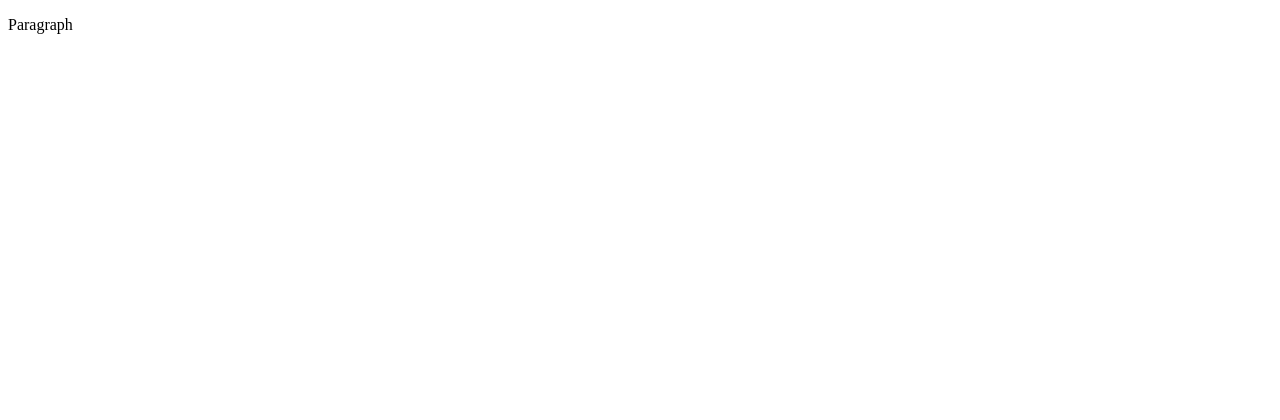
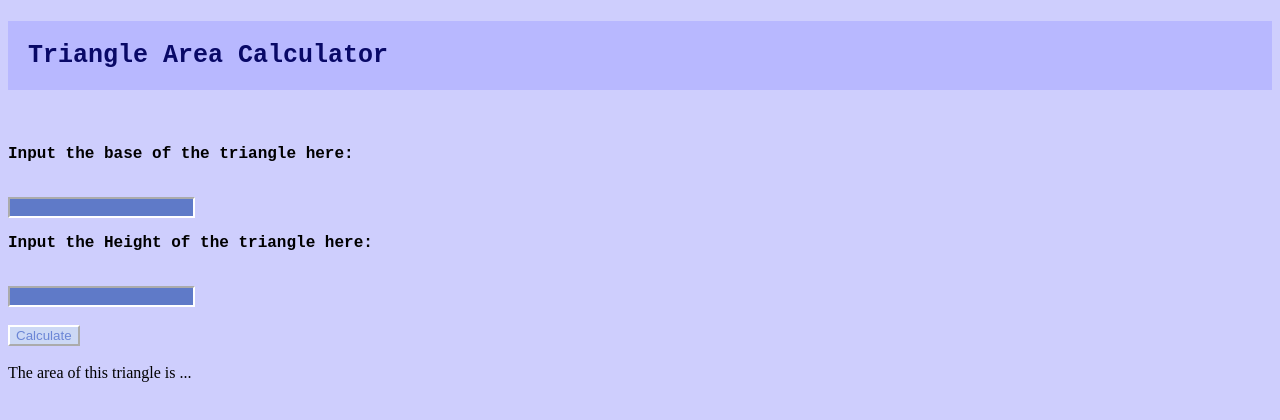
Before and after one commit to ICD2O-Digital-Tech-JackT/Unit2-04-HTML-AreaTriangle, a plain HTML site: page index.html in a window 1280 px wide. Drawn offline with Linux system fonts and the light colour scheme.

Commit message:
Finished

```diff
--- a/css/style.css
+++ b/css/style.css
@@ -1,4 +1,26 @@
-/* Created by: Mr. Coxall
-* Created on: Sep 2020
-* This file contains the CSS for index.html
-*/
+html{
+  background-color: #cecefd;
+}
+h2 {
+  background-color: #b8b8ff;
+  color: #090967;
+  font-family: monospace;
+  font-size: 25px;
+  padding: 20px;
+  font-weight: 800;
+}
+p{
+  font-family: 'Courier New', Courier, monospace;
+  font-weight: 600;
+}
+input{
+  color: #dbd7ee;
+  font-weight: 600;
+  background-color: #5f7ac8;
+  border-color: white;
+}
+button {
+  color:#6b86d6;
+  background-color: #ccd8f5;
+  border-color: white;
+}
--- a/index.html
+++ b/index.html
@@ -1,9 +1,25 @@
 <!DOCTYPE html>
 <html>
   <head>
-    <title>Title</title>
+    <title>Triangle Area Calculator</title>
+    <link rel="Stylesheet" href="css/style.css"></link>
   </head>
   <body>
-    <p>Paragraph</p>
+    <script src="js/script.js"></script>
+    <h2>Triangle Area Calculator</h2>
+    <br>
+    <p>Input the base of the triangle here:</p>
+    <br>
+    <input type="number" name="Input" id="Base">
+    <br>
+    <p>Input the Height of the triangle here:</p>
+    <br>
+    <input type="number" name="Input" id="Height">
+    <br>
+    <br>
+    <button onclick="CalculateArea()">Calculate</button>
+    <br>
+    <br>
+    <div id="Result">The area of this triangle is ...</div>
   </body>
 </html>
--- a/js/script.js
+++ b/js/script.js
@@ -1,5 +1,5 @@
-// Copyright (c) 2020 Mr. Coxall All rights reserved
-//
-// Created by: Mr. Coxall
-// Created on: Sep 2020
-// This file contains the JS functions for index.html
+function CalculateArea(){
+  let Base = document.getElementById("Base").value;
+  let Height = document.getElementById("Height").value;
+  document.getElementById("Result").innerHTML="The area of this triangle is "+(Base*Height)/2+"cm<sup>2</sup>";
+}
--- a/style.css
+++ /dev/null
@@ -1,4 +0,0 @@
-html {
-  height: 100%;
-  width: 100%;
-}
```
Also changed, not shown: script.js (deleted).
